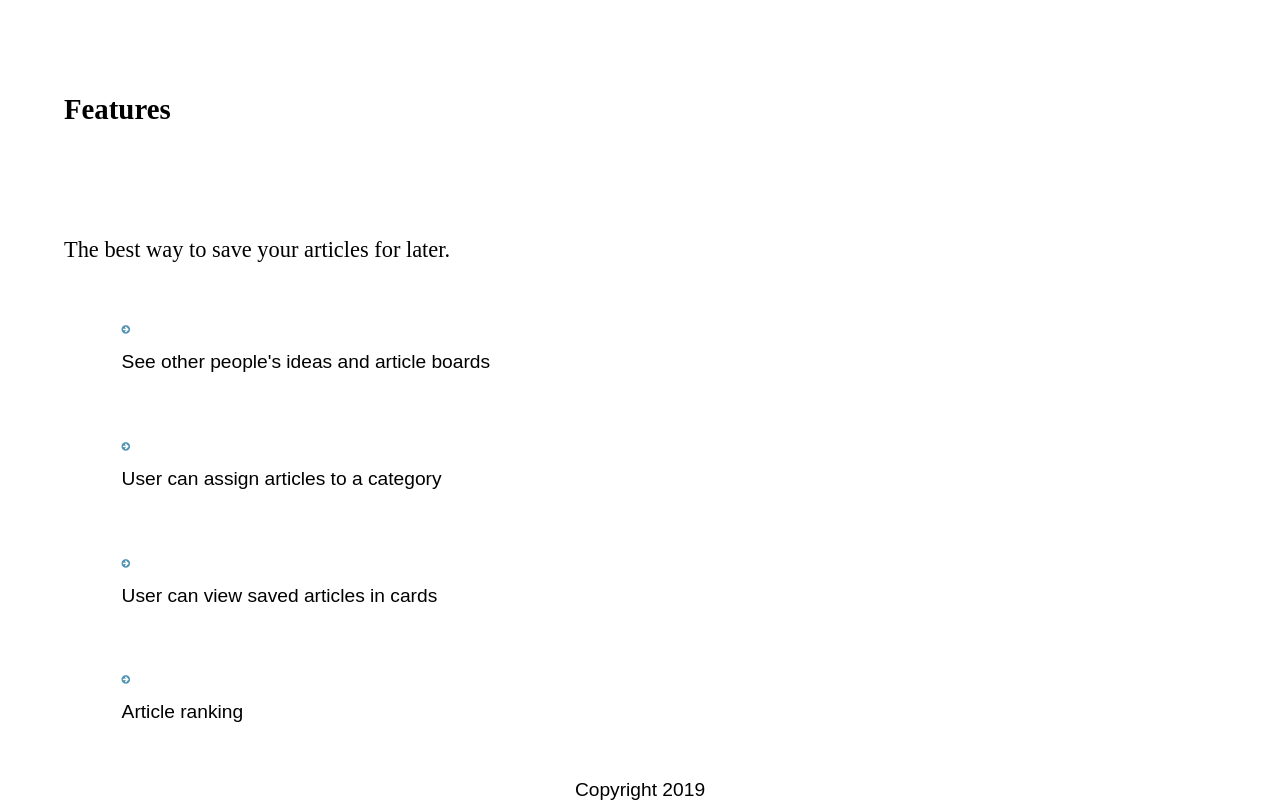
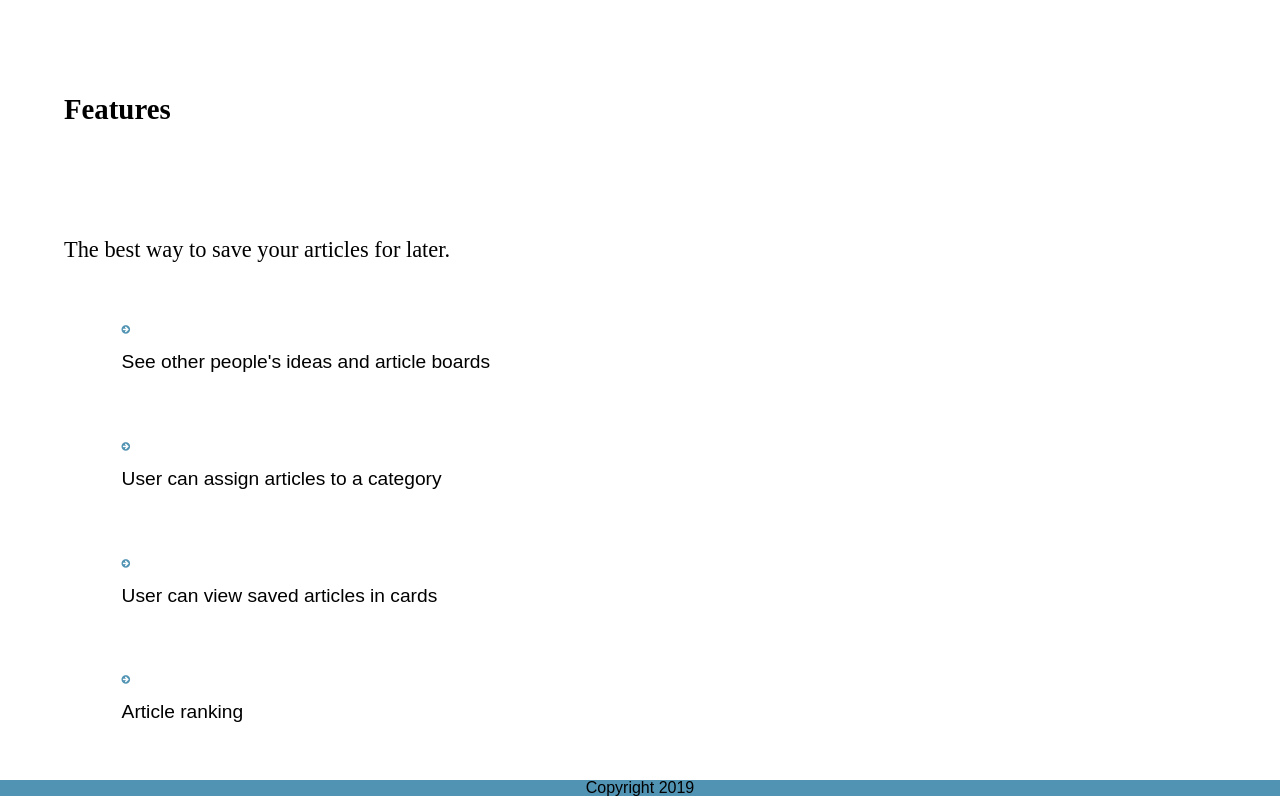
Before and after one commit to Build-WeekPT-Pintereach/Pintereach-User-Interface, a plain HTML site: page index.html in a window 1280 px wide. Shown: the part 951-1751 px from the top of the page. Drawn offline with Linux system fonts and the light colour scheme; a web font is replaced by a local one.

```diff
--- a/less/styles.less
+++ b/less/styles.less
@@ -317,14 +317,15 @@ html {
 
         }
       }
-      /* footer {
+      footer {
         background: @blue;
+        width: 100%;
 
         p {
           font-size: 1rem;
           text-align: center;
         }
-      }*/
+      }
     } // end container
   }
 }
```
Also changed, not shown: css/styles.css, less/styles.css.
